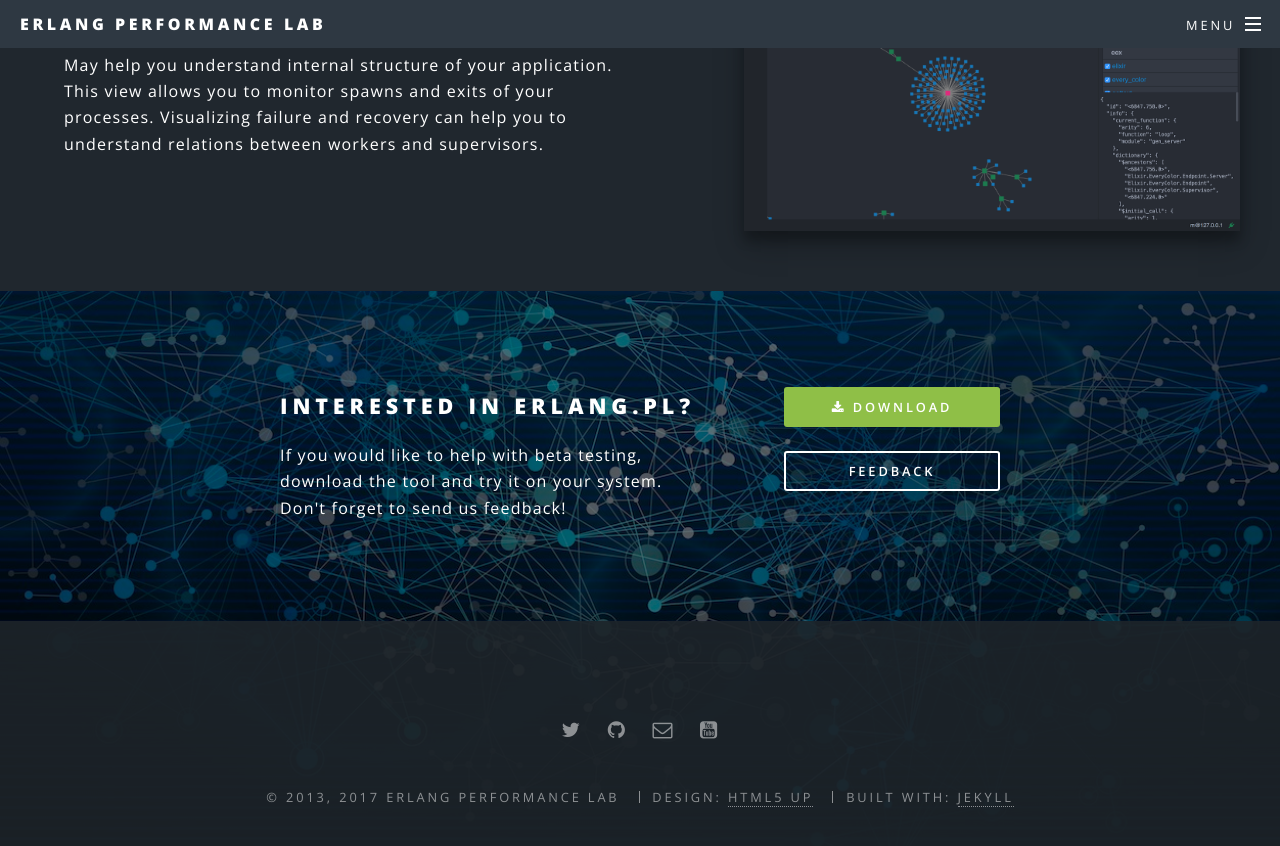
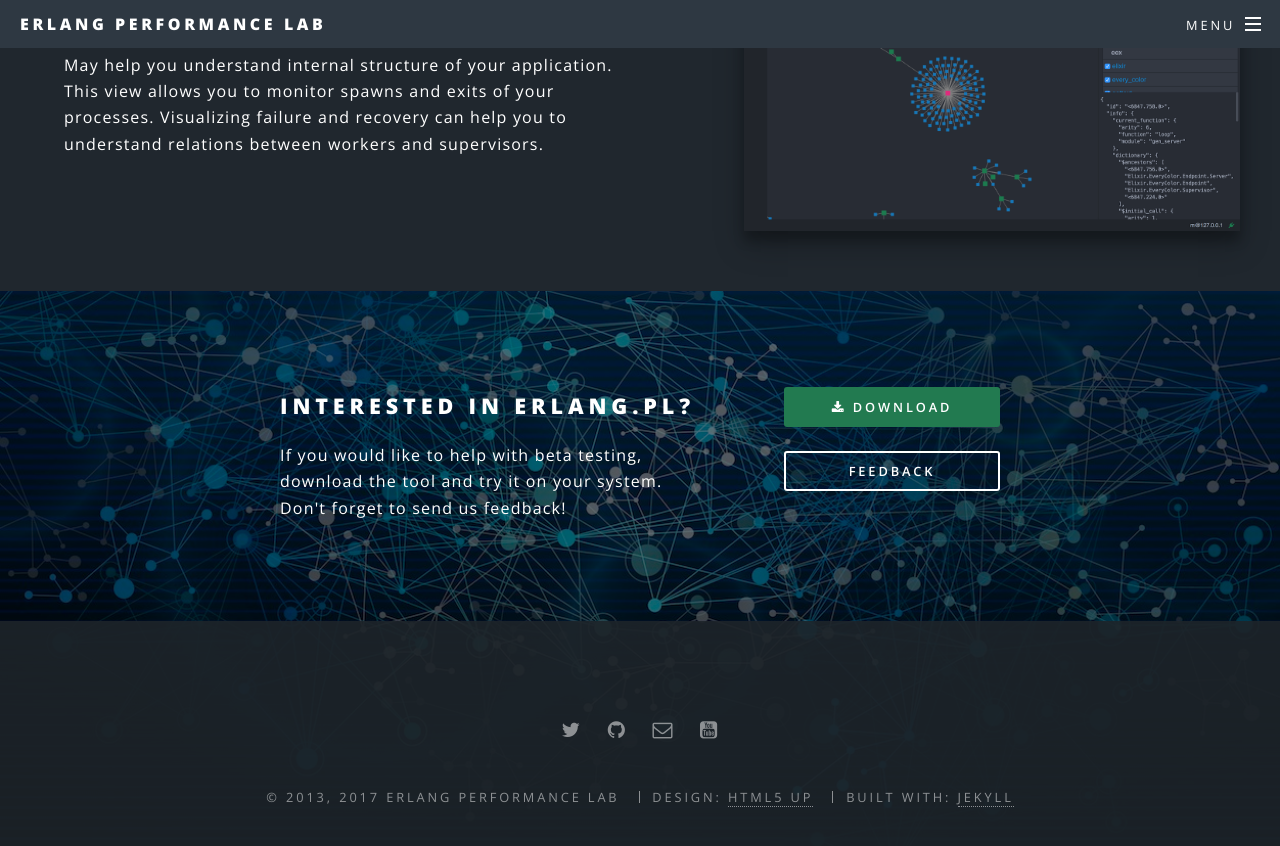
Before and after one commit to erlanglab/erlanglab.github.io, a Jekyll site: the page built from index.html, in a window 1280 px wide and 900 px high, scrolled down 2813 px. Shown: the top 846 px of the window. Built offline with Jekyll 4.4.1, drawn with Linux system fonts in a browser that asks for light colours.

Commit message:
Unify download button color

```diff
--- a/index.html
+++ b/index.html
@@ -100,7 +100,7 @@
                    Don't forget to send us feedback!</p>
 							</header>
 							<ul class="actions vertical">
-								<li><a href="https://erlang.pl/erlangpl.gz" class="button fit special icon fa-download" style="background-color: #8FBF47;">Download</a></li>
+								<li><a href="https://erlang.pl/erlangpl.gz" class="button fit special icon fa-download" style="background-color: #227A50;">Download</a></li>
 								<li><a href="mailto:info@erlang.pl" class="button fit">Feedback</a></li>
 							</ul>
 						</div>
```
